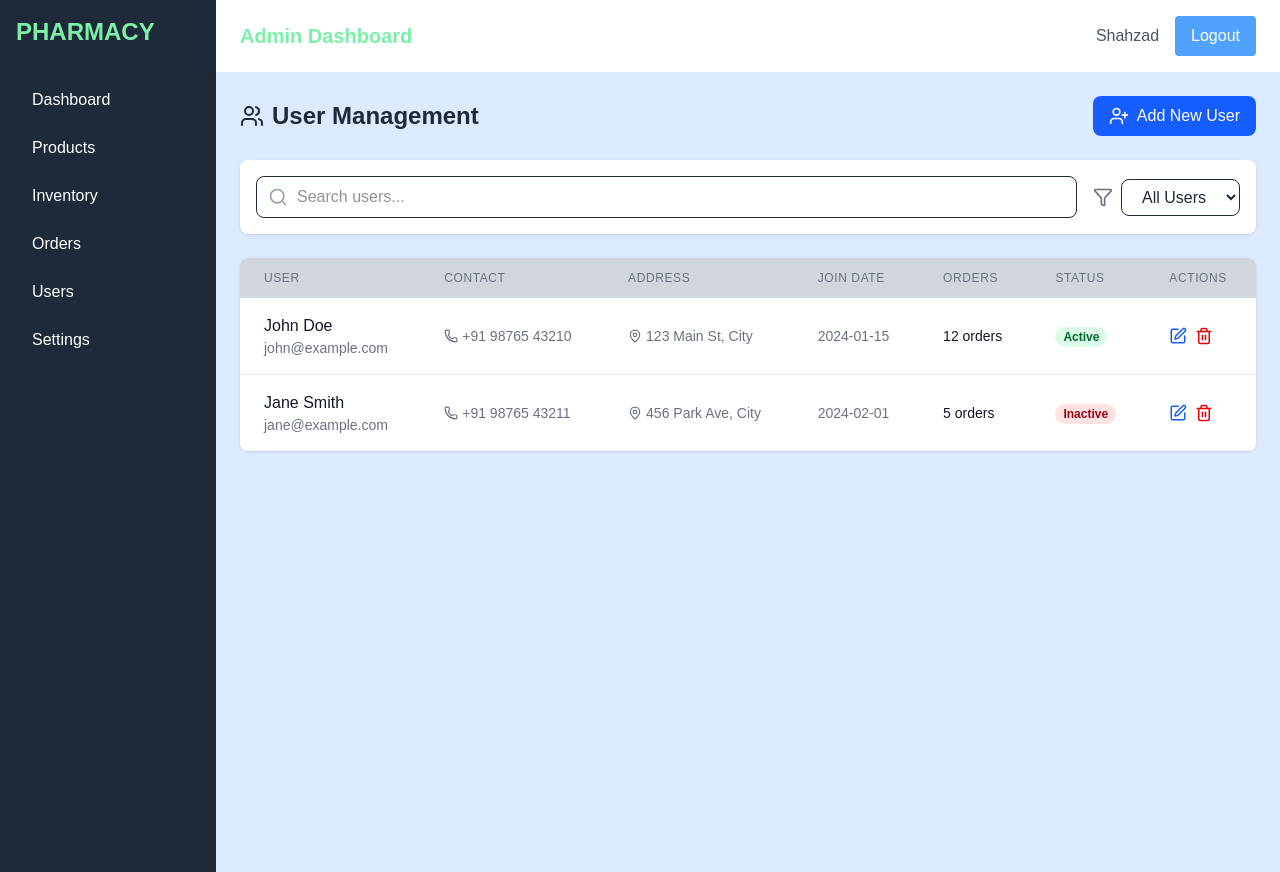
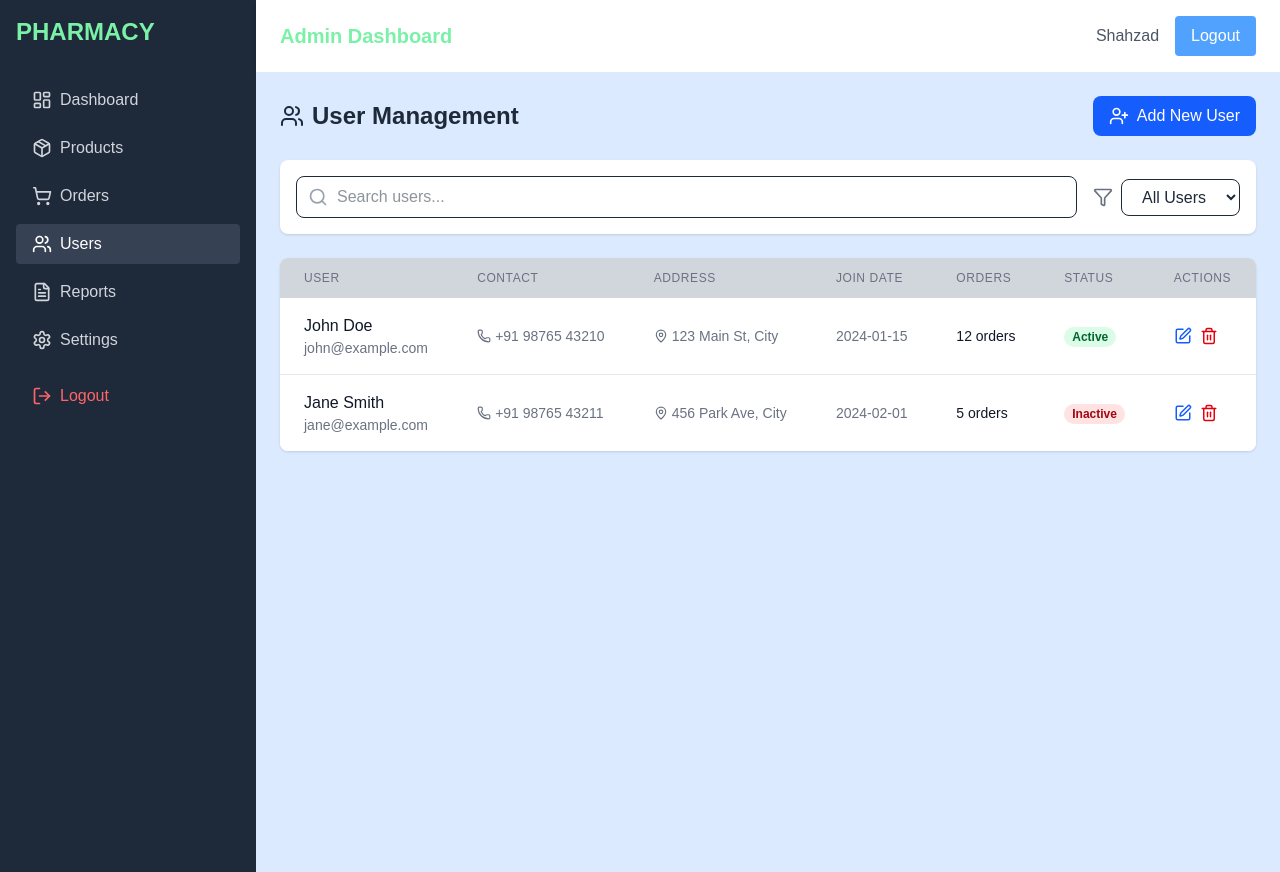
Before and after one commit to Shahzad-Akbar/Pharmacy-Project, a Next.js app in the folder frontend/: page /admin/users in a window 1280 px wide. Built offline with nearby package versions, Linux system fonts and the light colour scheme.

Commit message:
Role based authentication implmented

```diff
--- a/frontend/src/app/(auth)/login/page.tsx
+++ b/frontend/src/app/(auth)/login/page.tsx
@@ -38,7 +38,12 @@ export default function LoginPage() {
       });
 
       localStorage.setItem('token', response.data.token);
-      router.push('/dashboard');
+      localStorage.setItem('role', response.data.role);
+      if (response.data.role === 'admin') {
+        router.push('/admin/dashboard');
+      } else {
+        router.push('/dashboard');
+      }
     } catch (error) {
       alert(error.response?.data?.message || 'Invalid credentials');
     } finally {
--- a/frontend/src/components/admin/AdminSidebar.tsx
+++ b/frontend/src/components/admin/AdminSidebar.tsx
@@ -1,30 +1,68 @@
+'use client'
+import { usePathname } from 'next/navigation'
+import Link from 'next/link'
+import {
+  LayoutDashboard,
+  Package,
+  Users,
+  ShoppingCart,
+  Settings,
+  FileText,
+  LogOut
+} from 'lucide-react'
+
 export default function AdminSidebar() {
+  const pathname = usePathname()
+
+  const menuItems = [
+    { icon: LayoutDashboard, label: 'Dashboard', href: '/admin/dashboard' },
+    { icon: Package, label: 'Products', href: '/admin/product' },
+    { icon: ShoppingCart, label: 'Orders', href: '/admin/orders' },
+    { icon: Users, label: 'Users', href: '/admin/users' },
+    { icon: FileText, label: 'Reports', href: '/admin/reports' },
+    { icon: Settings, label: 'Settings', href: '/admin/settings' }
+  ]
+
+  const handleLogout = () => {
+    localStorage.removeItem('token')
+    window.location.href = '/login'
+  }
+
   return (
-    <aside className="bg-gray-800 text-white w-54 min-h-screen p-4">
+    <aside className="bg-gray-800 text-white w-64 min-h-screen p-4">
       <div className="mb-8">
-        <h2 className="text-2xl font-bold text-green-300">PHARMACY</h2>
+        <Link href="/admin/dashboard" className="text-2xl font-bold text-green-300">
+          PHARMACY
+        </Link>
       </div>
 
       <nav className="space-y-2">
-        <a href="/admin/dashboard" className="block px-4 py-2 rounded hover:bg-gray-700">
-          Dashboard
-        </a>
-        <a href="/admin/product" className="block px-4 py-2 rounded hover:bg-gray-700">
-          Products
-        </a>
-        <a href="/admin/inventory" className="block px-4 py-2 rounded hover:bg-gray-700">
-          Inventory
-        </a>
-        <a href="/admin/orders" className="block px-4 py-2 rounded hover:bg-gray-700">
-          Orders
-        </a>
-        <a href="/admin/users" className="block px-4 py-2 rounded hover:bg-gray-700">
-          Users
-        </a>
-        <a href="/admin/settings" className="block px-4 py-2 rounded hover:bg-gray-700">
-          Settings
-        </a>
+        {menuItems.map((item) => {
+          const isActive = pathname === item.href
+          return (
+            <Link
+              key={item.href}
+              href={item.href}
+              className={`flex items-center gap-2 px-4 py-2 rounded transition-colors ${
+                isActive
+                  ? 'bg-gray-700 text-white'
+                  : 'text-gray-300 hover:bg-gray-700 hover:text-white'
+              }`}
+            >
+              <item.icon size={20} />
+              {item.label}
+            </Link>
+          )
+        })}
+
+        <button
+          onClick={handleLogout}
+          className="flex items-center gap-2 px-4 py-2 rounded text-red-400 hover:bg-gray-700 hover:text-red-300 w-full mt-4"
+        >
+          <LogOut size={20} />
+          Logout
+        </button>
       </nav>
     </aside>
-  );
+  )
 }
--- a/frontend/src/components/user/UserNavbar.tsx
+++ b/frontend/src/components/user/UserNavbar.tsx
@@ -12,6 +12,7 @@ export default function UserNavbar() {
     try {
       // Remove token from localStorage
       localStorage.removeItem('token');
+      localStorage.removeItem('role');
 
       // Call logout endpoint
       await axios.post('http://localhost:5000/api/auth/logout');
```
Also changed, not shown: frontend/src/app/admin/layout.tsx (line endings or trailing spaces), frontend/src/app/admin/users/page.tsx (line endings or trailing spaces).
